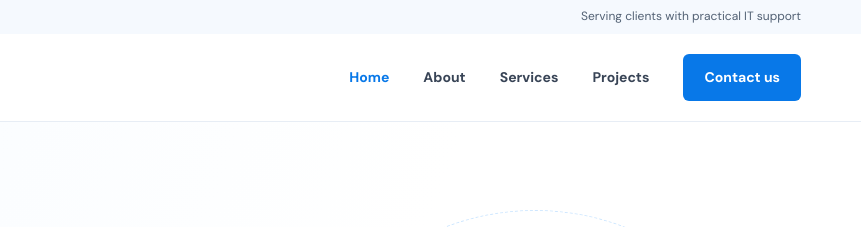
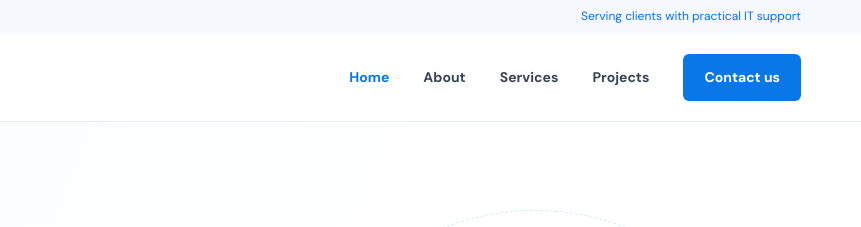
Before and after one commit to gondwe090/MackerTech-Systems-Website-, a plain HTML site: page index.html in a window 1280 px wide. Shown: the top 227 px of the page, 419-1280 px from the left. Drawn offline with Linux system fonts and the light colour scheme.

Commit message:
adding a new feature to the index.html file

```diff
--- a/index.html
+++ b/index.html
@@ -11,7 +11,7 @@
   <script src="js/main.js" defer></script>
 </head>
 <body>
-  <div class="top-strip"><div class="container top-strip-inner"><span style="color: #016ffd;">Best technology solutions for everyone</span><span>Serving clients with practical IT support</span></div></div>
+  <div class="top-strip"><div class="container top-strip-inner"><span style="color: #016ffd;">Best technology solutions for everyone</span><span style="color: #016ffd;">Serving clients with practical IT support</span></div></div>
   <header class="site-header">
     <div class="container nav-wrap">
       <a class="brand" href="index.html" aria-label="MackerTech Systems home"><img src="assets/mackertech-full-logo.png" alt="MackerTech Systems logo"></a>
```
